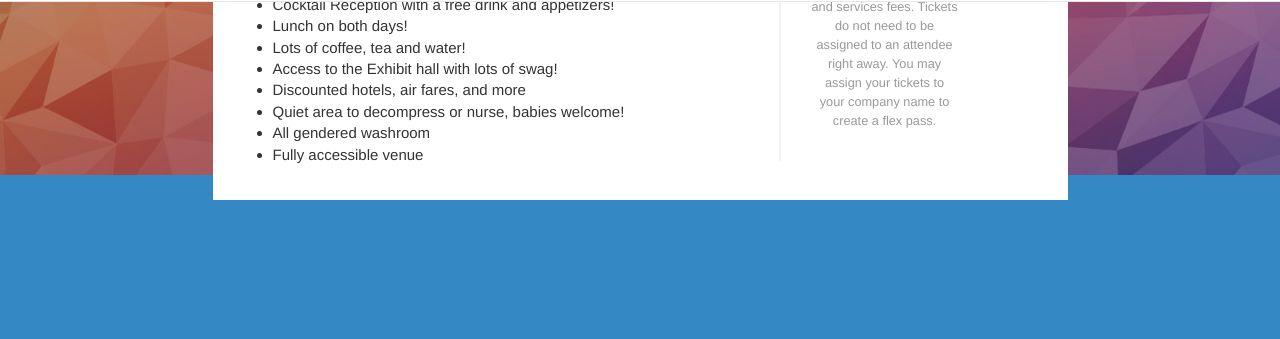
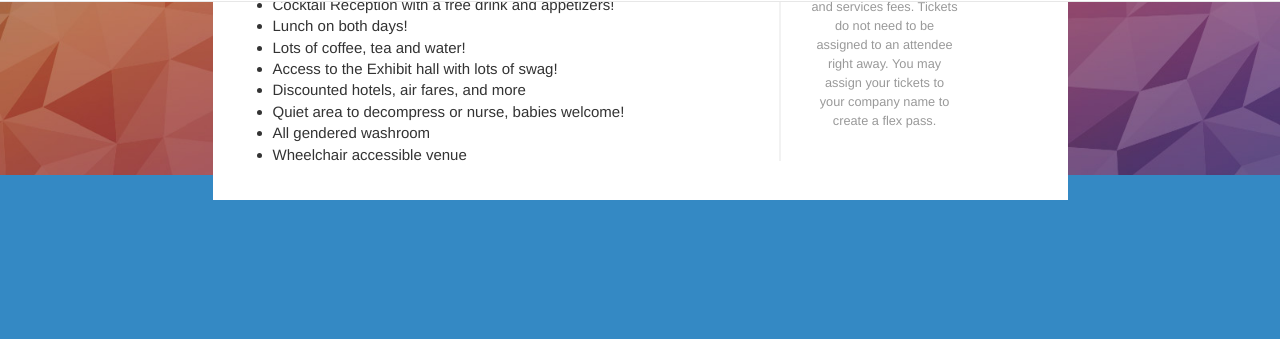
Before and after one commit to fullstackto/fstoco2016, a Jekyll site: the page built from index.html, in a window 1280 px wide and 900 px high, scrolled down 629 px. Shown: the part 114-453 px from the top of the window. Built offline with Jekyll 4.4.1, drawn with Linux system fonts in a browser that asks for light colours.

Commit message:
benifits

```diff
--- a/_includes/big_header.html
+++ b/_includes/big_header.html
@@ -25,7 +25,7 @@
 							<li>Discounted hotels, air fares, and more</li>
 							<li>Quiet area to decompress or nurse, babies welcome!</li>
 							<li>All gendered washroom</li>
-							<li>Fully accessible venue</li>
+							<li>Wheelchair accessible venue</li>
 						</ul>
 					</div>
 					<div class="col-lg-3 col-md-3 col-sm-12 col-xs-12 right">
```
